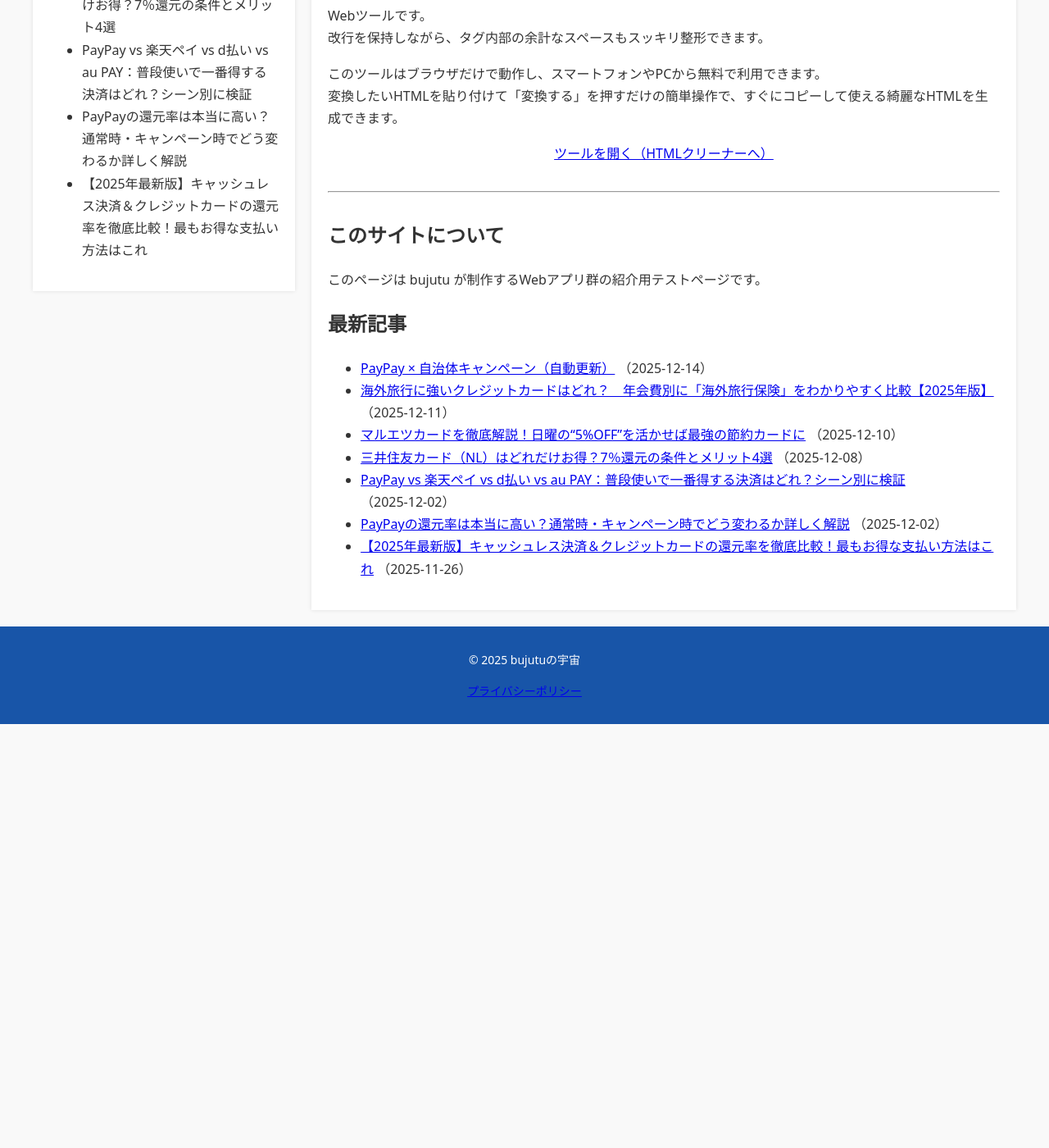
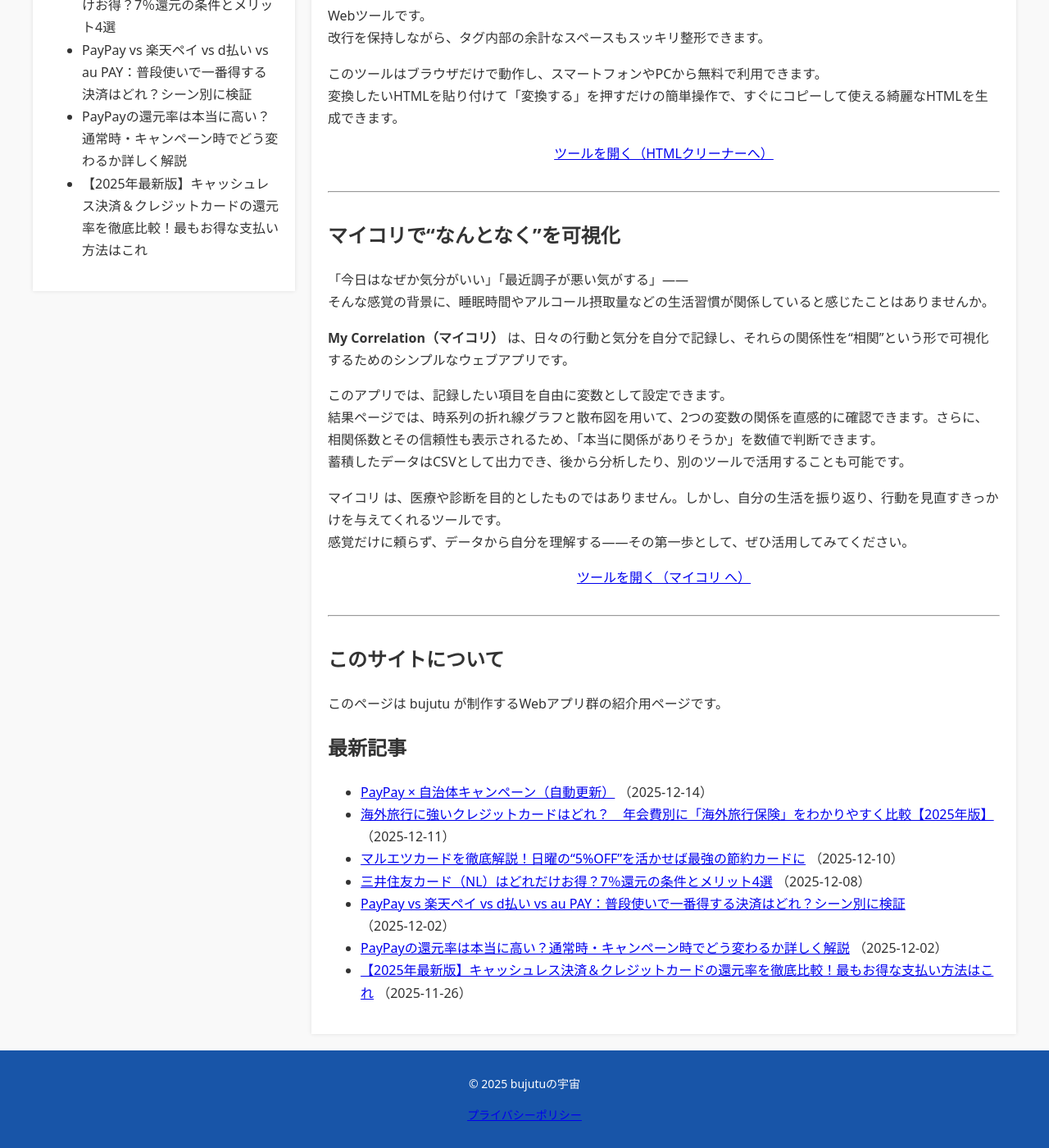
Before and after one commit to bujutu/bujutu.github.io, a Jekyll site: the page built from index.html, in a window 1280 px wide and 1400 px high, scrolled down 587 px. Shown: the whole window at 82% size. Built offline with Jekyll 4.4.1, drawn with Linux system fonts in a browser that asks for light colours; before the commit the page ends 1470 px from its top, so only the background shows below that.

Commit message:
Update index.html
Add マイコリ

```diff
--- a/index.html
+++ b/index.html
@@ -38,12 +38,36 @@
         ツールを開く（HTMLクリーナーへ）
       </a>
     </p>
+    <hr style="margin: 2rem 0;">
 
+    <!-- My Correlation（マイコリ） -->
+    <h2>マイコリで“なんとなく”を可視化</h2>
+    <p>
+      「今日はなぜか気分がいい」「最近調子が悪い気がする」——<br>
+      そんな感覚の背景に、睡眠時間やアルコール摂取量などの生活習慣が関係していると感じたことはありませんか。
+    </p>
+    <p>
+      <strong>My Correlation（マイコリ）</strong> は、日々の行動と気分を自分で記録し、それらの関係性を“相関”という形で可視化するためのシンプルなウェブアプリです。
+    </p>
+    <p>
+      このアプリでは、記録したい項目を自由に変数として設定できます。<br>
+      結果ページでは、時系列の折れ線グラフと散布図を用いて、2つの変数の関係を直感的に確認できます。さらに、相関係数とその信頼性も表示されるため、「本当に関係がありそうか」を数値で判断できます。<br>
+      蓄積したデータはCSVとして出力でき、後から分析したり、別のツールで活用することも可能です。
+    </p>
+    <p>
+      マイコリ は、医療や診断を目的としたものではありません。しかし、自分の生活を振り返り、行動を見直すきっかけを与えてくれるツールです。<br>
+      感覚だけに頼らず、データから自分を理解する——その第一歩として、ぜひ活用してみてください。
+    </p>
+    <p style="text-align: center;">
+      <a href="https://bujutu.github.io/html-cleaner/" target="_blank" class="button">
+        ツールを開く（マイコリ へ）
+      </a>
+    </p>
     <hr style="margin: 2rem 0;">
 
     <h2>このサイトについて</h2>
     <p>
-      このページは bujutu が制作するWebアプリ群の紹介用テストページです。
+      このページは bujutu が制作するWebアプリ群の紹介用ページです。
     </p>
 
 
```
